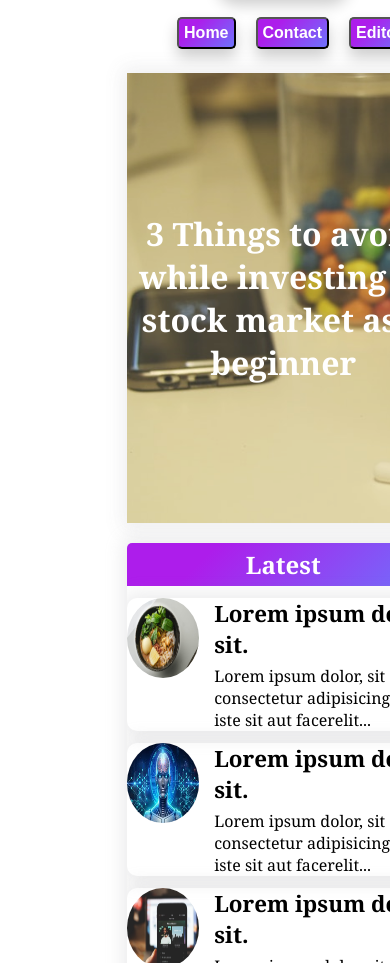
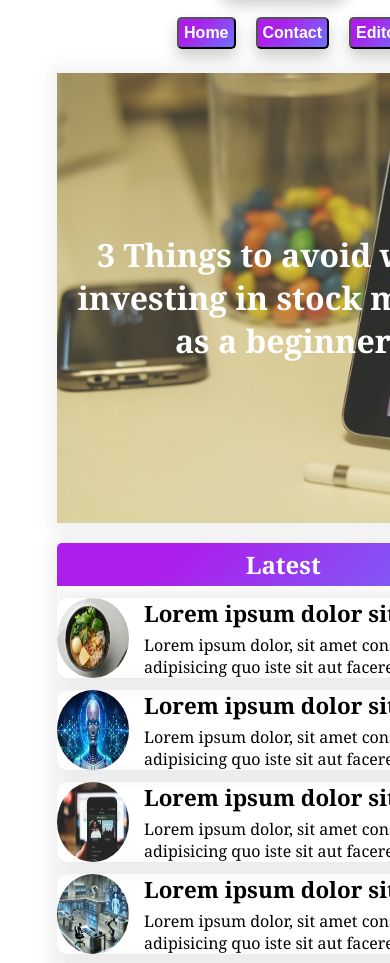
Before and after one commit to karan885-coder/hackathon, a plain HTML site: page index.html in a window 390 px wide. Shown: the part 93-1056 px from the top of the page. Drawn offline with nearby package versions, Linux system fonts and the light colour scheme.

Commit message:
Update style.css

```diff
--- a/style.css
+++ b/style.css
@@ -375,10 +375,10 @@ nav{
 }
 @media (max-width:950px){
     .heroright{
-        max-width: 100%;
+        max-width: 145%;
     }
     .heroleft{
-        max-width: 100%;
+        max-width: 145%;
     }
 
 }
```
